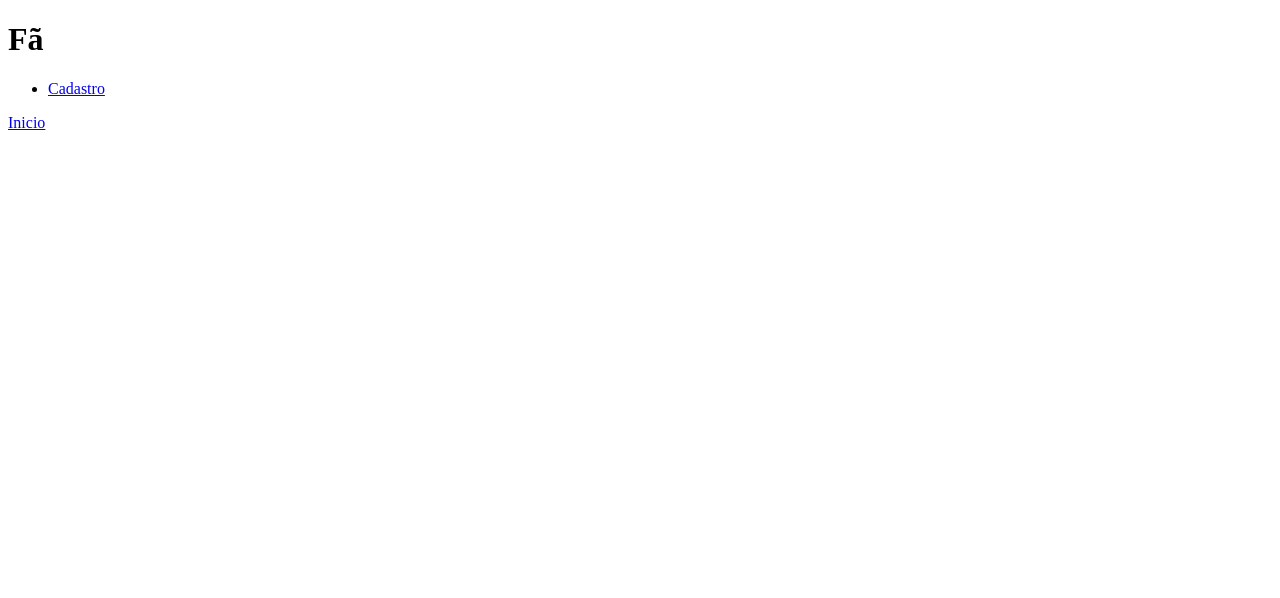
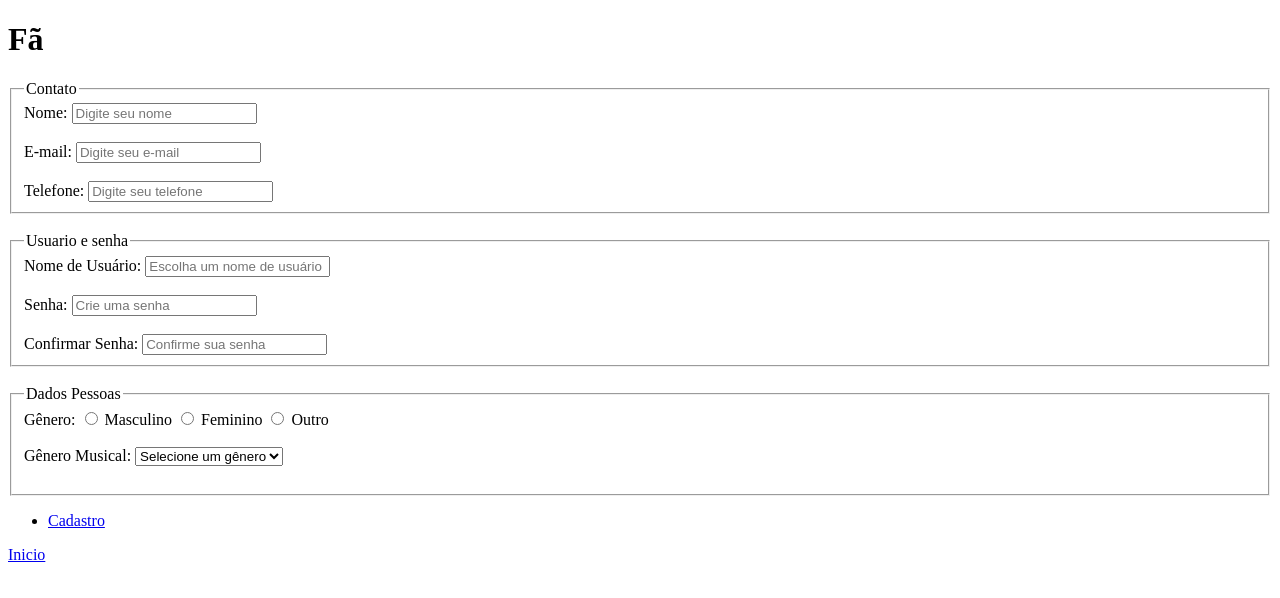
Before and after one commit to Niclaca/Projeto-Front-end, a plain HTML site: page docs/Criar_conta/Cadastro/fã.html in a window 1280 px wide. Drawn offline with Linux system fonts and the light colour scheme.

Commit message:
formulario

```diff
--- a/docs/Criar_conta/Cadastro/fã.html
+++ b/docs/Criar_conta/Cadastro/fã.html
@@ -7,11 +7,64 @@
 </head>
 <body>
     <h1>Fã</h1>
-   <div>
+    <form><!--Formulario para cadastro-->
+        <fieldset>
+            <legend>Contato</legend>
+             <label for="name">Nome:</label>
+             <input type="text" id="name" name="name" placeholder="Digite seu nome" required><br><br>
+             <label for="email">E-mail:</label>
+             <input type="email" id="email" name="email" placeholder="Digite seu e-mail" required><br><br>
+             <label for="phone">Telefone:</label>
+             <input type="tel" id="phone" name="phone" placeholder="Digite seu telefone" pattern="[\+]?[0-9]{2}[0-9]{9}" required maxlength="14">
+        </fieldset><br>
+        <fieldset>
+            <legend>Usuario e senha</legend>
+            <label for="username">Nome de Usuário:</label>
+  <input type="text" id="username" name="username" placeholder="Escolha um nome de usuário" pattern="[A-Za-z0-9_]{3,20}" title="O nome de usuário deve ter entre 3 e 20 caracteres e pode conter apenas letras, números e underscores (_)" required><br><br>
+  <label for="password">Senha:</label>
+  <input type="password" id="password" name="password" placeholder="Crie uma senha" pattern="^(?=.*[A-Za-z])(?=.*\d)(?=.*[@$!%*?&])[A-Za-z\d@$!%*?&]{8,}$" title="A senha deve ter pelo menos 8 caracteres, incluindo uma letra, um número e um caractere especial (@$!%*?&)" required><br><br>
+  <label for="confirm-password">Confirmar Senha:</label>
+  <input type="password" id="confirm-password" name="confirm-password" placeholder="Confirme sua senha" required>
+        </fieldset><br>
+        <fieldset>
+            <legend>Dados Pessoas</legend>
+            <label>Gênero:</label>
+
+  <label for="male">
+    <input type="radio" id="male" name="gender" value="Masculino" required> Masculino
+  </label>
+
+  <label for="female">
+    <input type="radio" id="female" name="gender" value="Feminino" required> Feminino
+  </label>
+
+  <label for="other">
+    <input type="radio" id="other" name="gender" value="Outro" required> Outro
+  </label><br><br>
+  <label for="music-genre">Gênero Musical:</label>
+  <select id="music-genre" name="music-genre" required>
+    <option value="">Selecione um gênero</option>
+    <option value="rock">Rock</option>
+    <option value="pop">Pop</option>
+    <option value="jazz">Jazz</option>
+    <option value="hip-hop">Hip-Hop</option>
+    <option value="eletronica">Eletrônica</option>
+    <option value="mpb">MPB</option>
+    <option value="classica">Clássica</option>
+    <option value="indie">Indie</option>
+    <option value="reggae">Reggae</option>
+    <option value="samba">Samba</option>
+    <option value="outros">Outros</option>
+  </select><br><br>
+        </fieldset>
+    </form>
+
+
+   <div> <!--link para voltar a pag criar conta -->
         <ul>
             <li><a href="../Pagina_cadastros.html">Cadastro</a></li>
         </ul>
     </div>
-    <a href="../../index.html">Inicio</a>
+    <a href="../../index.html">Inicio</a> <!--link para pag inicial-->
 </body>
 </html>
```
Also changed, not shown: docs/Criar_conta/Cadastro/artistas.html (+51 -1 lines), README.md.
